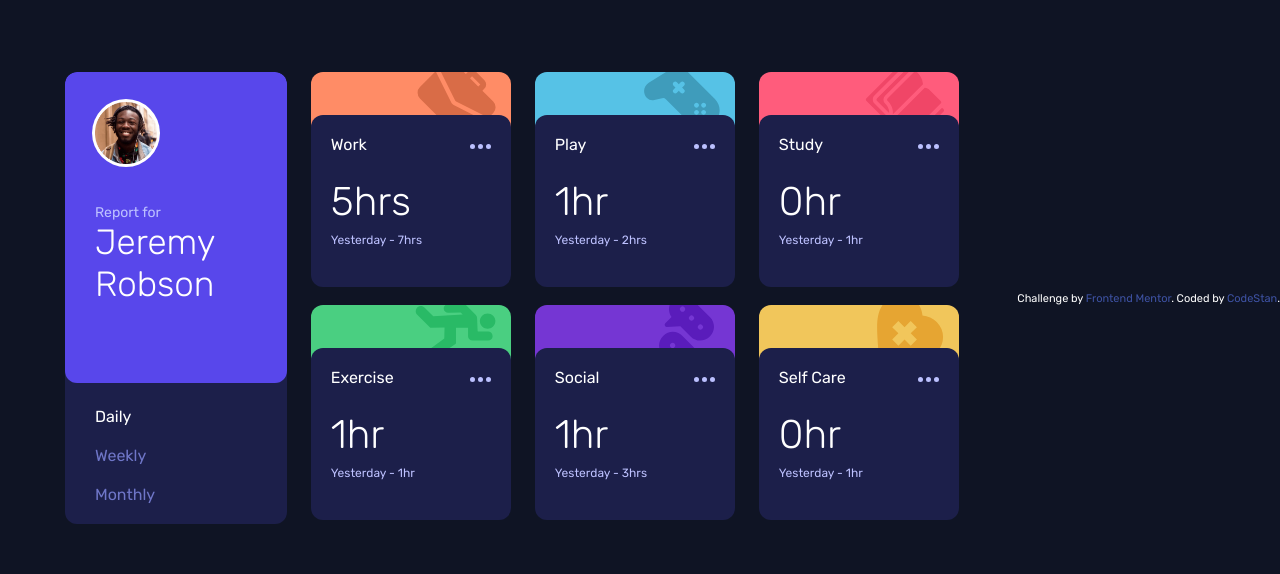
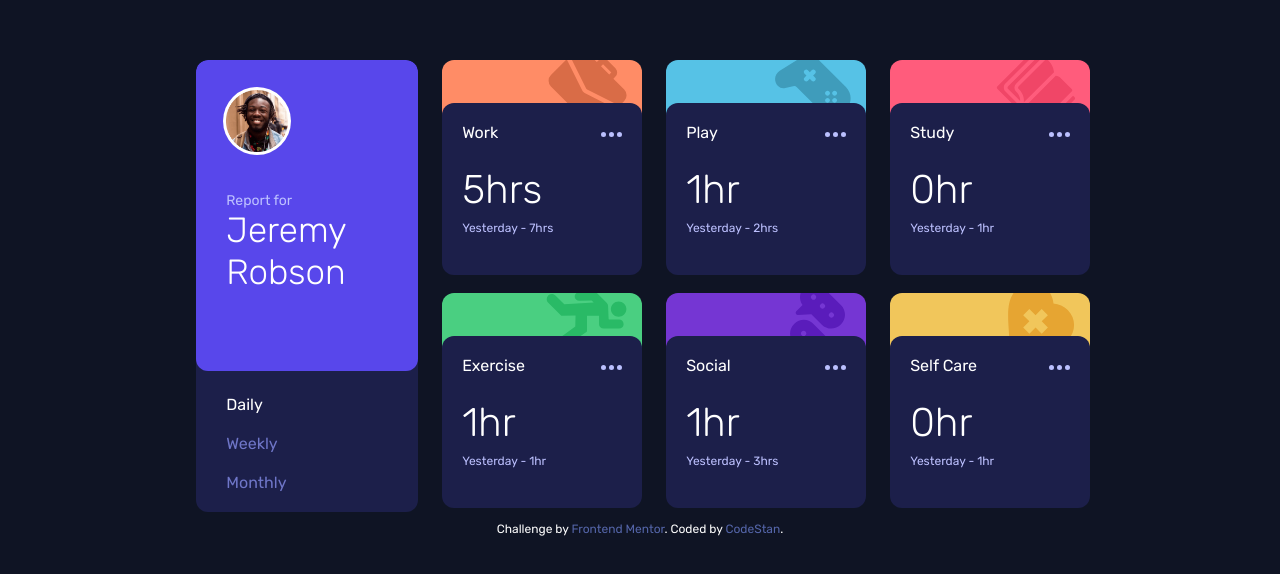
Before and after one commit to code-stan/time-tracking-dashboard, a plain HTML site: page index.html in a window 1280 px wide. Shown: the part 122-696 px from the top of the page. Drawn offline with Linux system fonts and the light colour scheme.

Commit message:
Add files via upload

```diff
--- a/style.css
+++ b/style.css
@@ -1,8 +1,8 @@
 
 @import url('https://fonts.googleapis.com/css2?family=Rubik:wght@300;400;500&display=swap');
 
-.attribution { font-size: 11px; text-align: center; }
-.attribution a { color: hsl(228, 45%, 44%); }
+.attribution { font-size: 1.2rem; text-align: center; }
+.attribution a { color: hsl(228, 33%, 50%); }
 :root{
     --Blue: hsl(246, 80%, 60%);
     --Light-red-work: hsl(15, 100%, 70%);
@@ -38,6 +38,8 @@ body{
     display: flex;
     align-items: center;
     justify-content: center;
+    flex-direction: column;
+    gap: 1rem;
     min-height: 100vh;
     margin: 0 auto;
     margin-block: 2rem;
```
